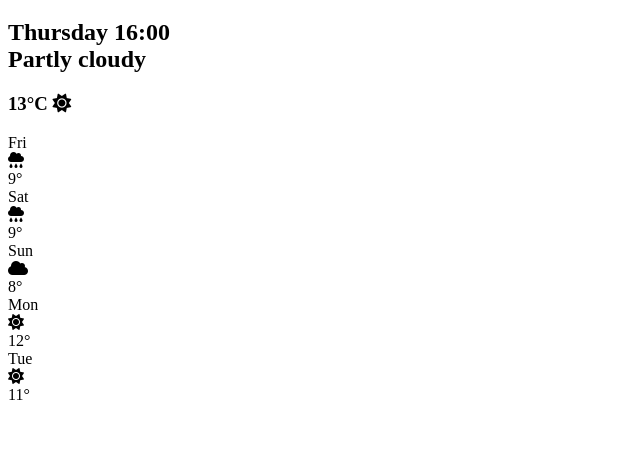
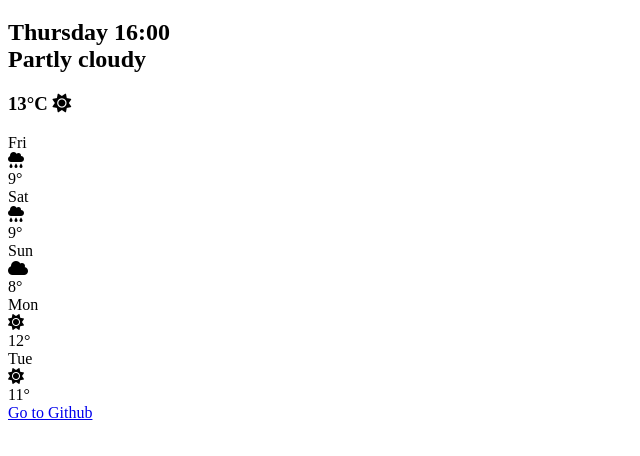
Before and after one commit to Siumi234/Weather_-app, a website built with Parcel: page index.html/index.html in a window 1280 px wide. Shown: the part 90-546 px from the top of the page, without its empty margins (0-640 px from the left). Built offline with nearby package versions, Linux system fonts and the light colour scheme.

Commit message:
Update index.html

```diff
--- a/index.html/index.html
+++ b/index.html/index.html
@@ -45,7 +45,7 @@
       </div>
     </div>
     </div>
-
+<a href="https://github.com/Siumi234/Weather_-app/tree/master/index.html">Go to Github</a>
 
 
 
```
